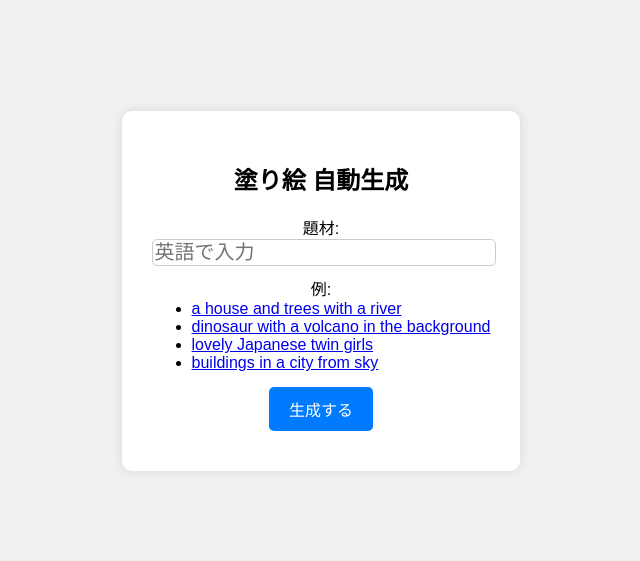
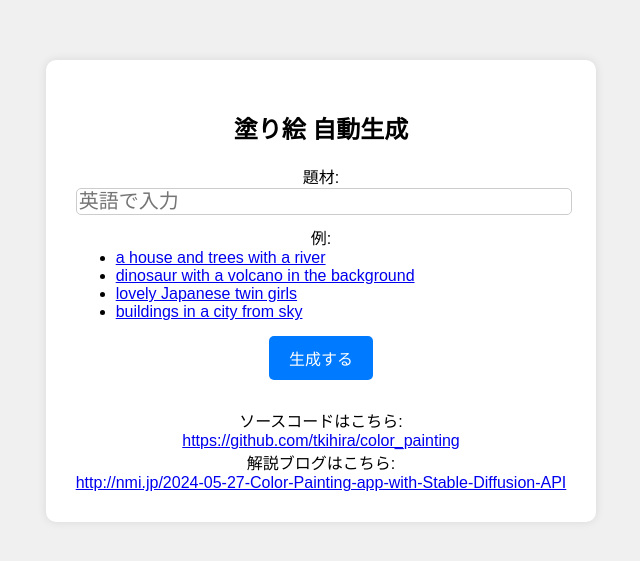
Before and after one commit to tkihira/color_painting, a website built with webpack: page static/index.html in a window 1280 px wide. Shown: the part 109-670 px from the top of the page, without its empty margins (319-959 px from the left). Built offline with nearby package versions, Linux system fonts and the light colour scheme.

Commit message:
add link on top for blog and github

```diff
--- a/static/index.html
+++ b/static/index.html
@@ -131,6 +131,9 @@
             <input type="submit" id="submit" class="submit-button" value="生成する"></input><br>
             <div class="recaptcha-container" id="recaptcha-container"></div>
             <span id="error" class="error"></span>
+            <br>
+            ソースコードはこちら:<br><a target="_blank" href="https://github.com/tkihira/color_painting">https://github.com/tkihira/color_painting</a><br>
+            解説ブログはこちら:<br><a target="_blank" href="http://nmi.jp/2024-05-27-Color-Painting-app-with-Stable-Diffusion-API">http://nmi.jp/2024-05-27-Color-Painting-app-with-Stable-Diffusion-API</a>
         </form>
     </div>
 
```
